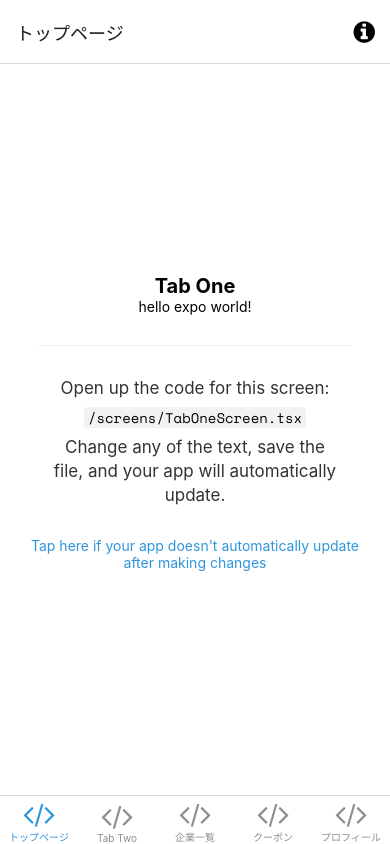
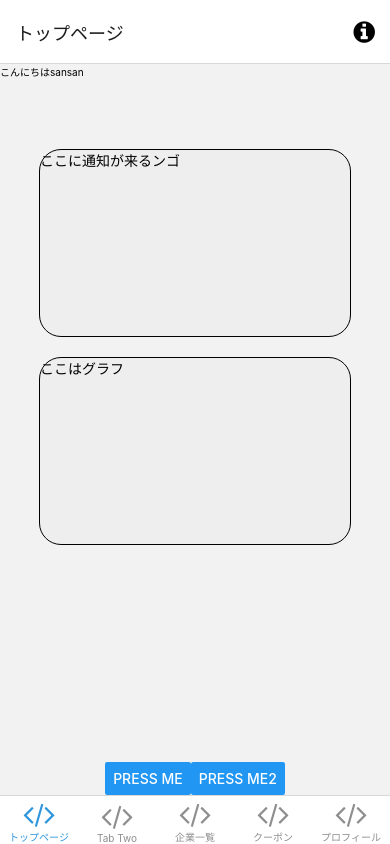
Before and after one commit to sansan-trigger-2021-teamA/eeeasy, a React Native app in the folder react_native/: screen /Main in a window 390 px wide. Built offline with nearby package versions, Linux system fonts and the light colour scheme; what expo-linking would draw is missing.

Commit message:
大体メイン画面終了

```diff
--- a/react_native/screens/Main.tsx
+++ b/react_native/screens/Main.tsx
@@ -1,18 +1,39 @@
 import * as React from 'react';
-import { StyleSheet } from 'react-native';
+import { StyleSheet, ScrollView,SafeAreaView,Button } from 'react-native';
 
 import EditScreenInfo from '../components/EditScreenInfo';
 import { Text, View } from '../components/Themed';
 import { RootTabScreenProps } from '../types';
 
-export default function TabOneScreen({ navigation }: RootTabScreenProps<'TabOne'>) {
+export default function Main({ navigation }: RootTabScreenProps<'Main'>) {
+
+  const userName = () => {
+    return "sansan"
+  }
+  const name = "sansan"
+
   return (
-    <View style={styles.container}>
-      <Text style={styles.title}>Tab One</Text>
-      <Text>hello expo world!</Text>
-      <View style={styles.separator} lightColor="#eee" darkColor="rgba(255,255,255,0.1)" />
-      <EditScreenInfo path="/screens/TabOneScreen.tsx" />
-    </View>
+    <SafeAreaView style={styles.container}>
+      <ScrollView style={styles.scrollView}>
+        <Text style={styles.hello}>こんにちは{name}</Text>
+        <View style={styles.notify} lightColor="#eee" darkColor="rgba(255,255,255,0.1)">
+          <Text>ここに通知が来るンゴ</Text>
+        </View>
+        <View style={styles.notify} lightColor="#eee" darkColor="rgba(255,255,255,0.1)">
+          <Text>ここはグラフ</Text>
+        </View>
+      </ScrollView>
+      <View　style={{ flexDirection: 'row'}}>
+        <Button
+          title="Press me"
+          onPress={() => alert('Simple Button pressed')}
+        />
+        <Button
+          title="Press me2"
+          onPress={() => alert('Simple Button pressed')}
+        />
+      </View>
+    </SafeAreaView>
   );
 }
 
@@ -31,4 +52,29 @@ const styles = StyleSheet.create({
     height: 1,
     width: '80%',
   },
+  hello:{
+    fontSize:10,
+  },
+  scrollView: {
+    width: '100%',
+    textAlign: 'center',
+    marginHorizontal: 20,
+  },
+  notify:{
+  height: 188,
+  top: 50,
+  marginTop:20,
+  width: '80%',
+  left:"10%",
+  textAlign: 'center',
+  borderRadius: 22,
+  borderStyle:"solid",
+  borderWidth:1
+  },
+  graph:{
+    width: '80%',
+    height: '40%',
+    borderStyle:"solid",
+    borderWidth:1
+  }
 });
```
